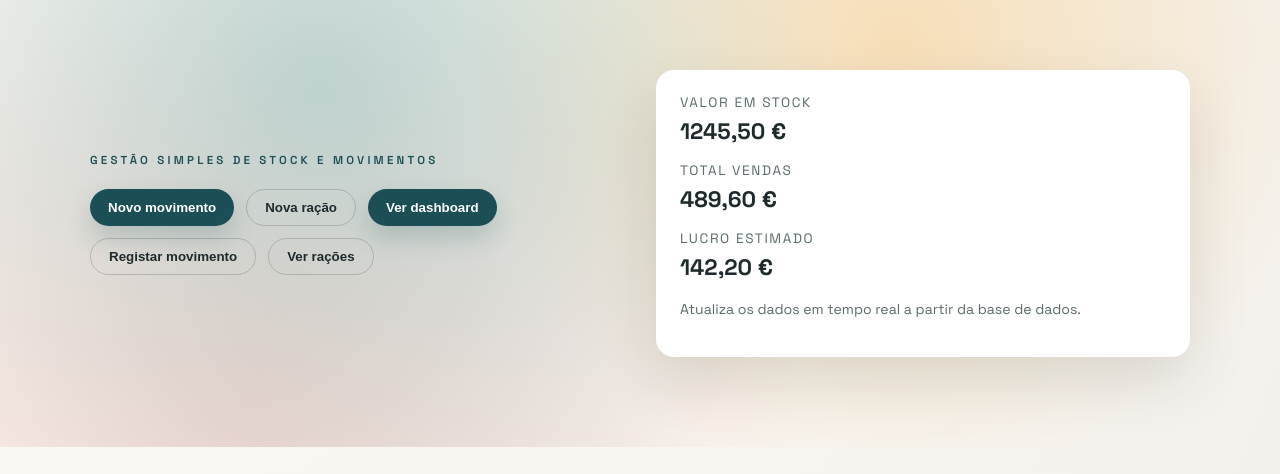
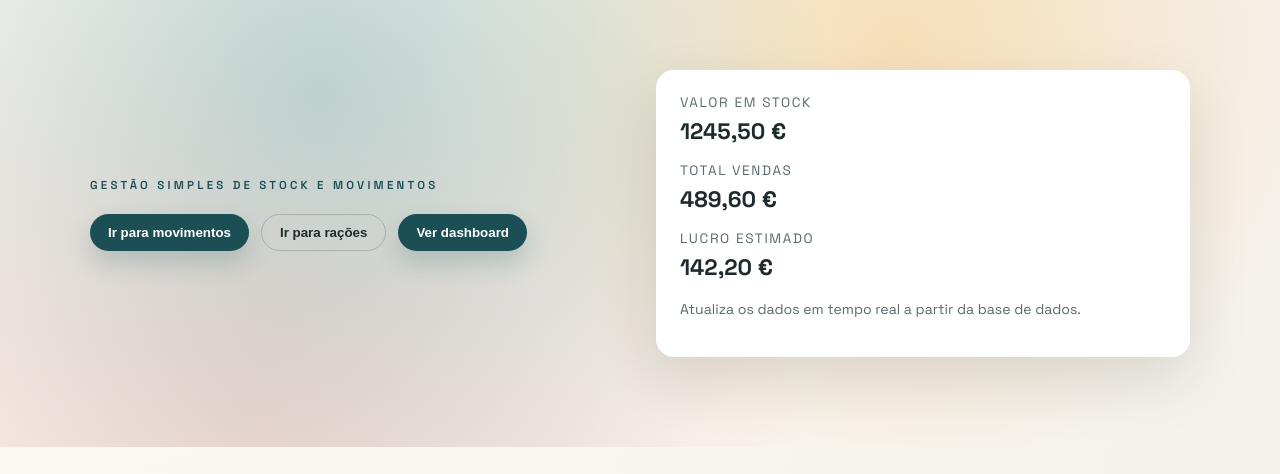
Before and after one commit to ricardoguimaraes2021/dogland-pvl, a PHP site: page / in a window 1280 px wide. Shown: the top 474 px of the page. Run offline with PHP 8.4, Linux system fonts and the light colour scheme.

Commit message:
Ajusta quick actions e corrige colapso de secções

```diff
--- a/app.js
+++ b/app.js
@@ -477,19 +477,16 @@ document.querySelectorAll(".section__toggle").forEach((btn) => {
     const target = document.querySelector(btn.dataset.target);
     if (!target) return;
     const content = target.querySelector(".section__content");
-    if (!content) return;
-    const collapsed = content.classList.toggle("is-collapsed");
+    let collapsed = false;
+    if (content) {
+      collapsed = content.classList.toggle("is-collapsed");
+    } else {
+      collapsed = target.classList.toggle("is-collapsed");
+    }
     btn.textContent = collapsed ? "Expandir" : "Minimizar";
   });
 });
 
-document.querySelectorAll("[data-action]").forEach((btn) => {
-  btn.addEventListener("click", () => {
-    const action = btn.dataset.action;
-    if (action === "quick-mov" && ui.btnNovoMovimento) ui.btnNovoMovimento.click();
-    if (action === "quick-racao" && ui.btnNovaRacao) ui.btnNovaRacao.click();
-  });
-});
 
 ui.btnNovaRacao.addEventListener("click", () => {
   openModal("Nova ração", [
--- a/assets/styles.css
+++ b/assets/styles.css
@@ -132,6 +132,10 @@ p {
 }
 
 .section__content.is-collapsed {
+  display: none;
+}
+
+.section.is-collapsed > :not(.section__header) {
   display: none;
 }
 
--- a/index.html
+++ b/index.html
@@ -16,11 +16,9 @@
       <div>
         <p class="eyebrow">Gestão simples de stock e movimentos</p>
         <div class="hero__actions">
-          <button class="btn btn--primary" data-action="quick-mov">Novo movimento</button>
-          <button class="btn btn--ghost" data-action="quick-racao">Nova ração</button>
+          <button class="btn btn--primary" data-scroll="#movimentos">Ir para movimentos</button>
+          <button class="btn btn--ghost" data-scroll="#racoes">Ir para rações</button>
           <button class="btn btn--primary" data-scroll="#dashboard">Ver dashboard</button>
-          <button class="btn btn--ghost" data-scroll="#movimentos">Registar movimento</button>
-          <button class="btn btn--ghost" data-scroll="#racoes">Ver rações</button>
         </div>
       </div>
       <div class="hero__card">
```
